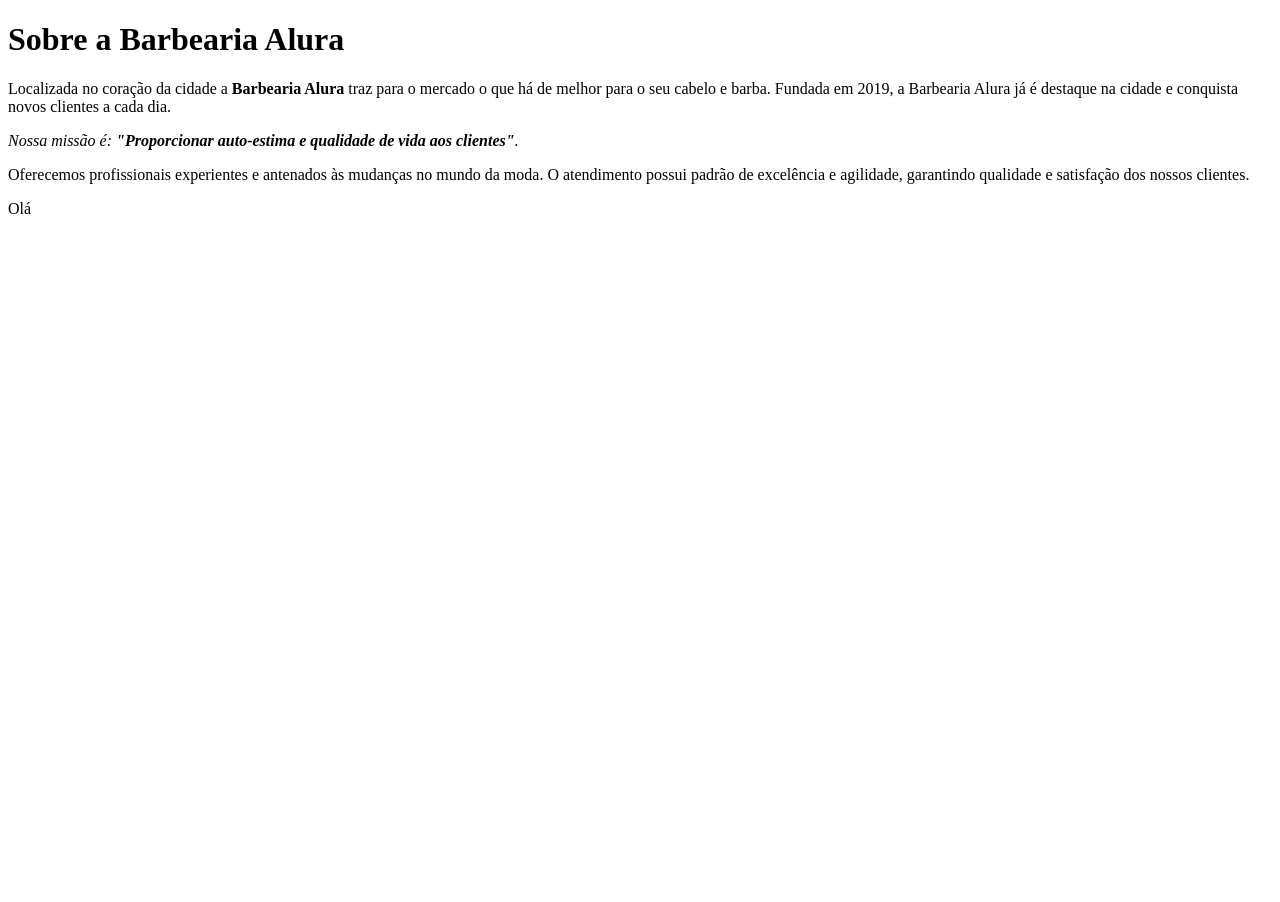
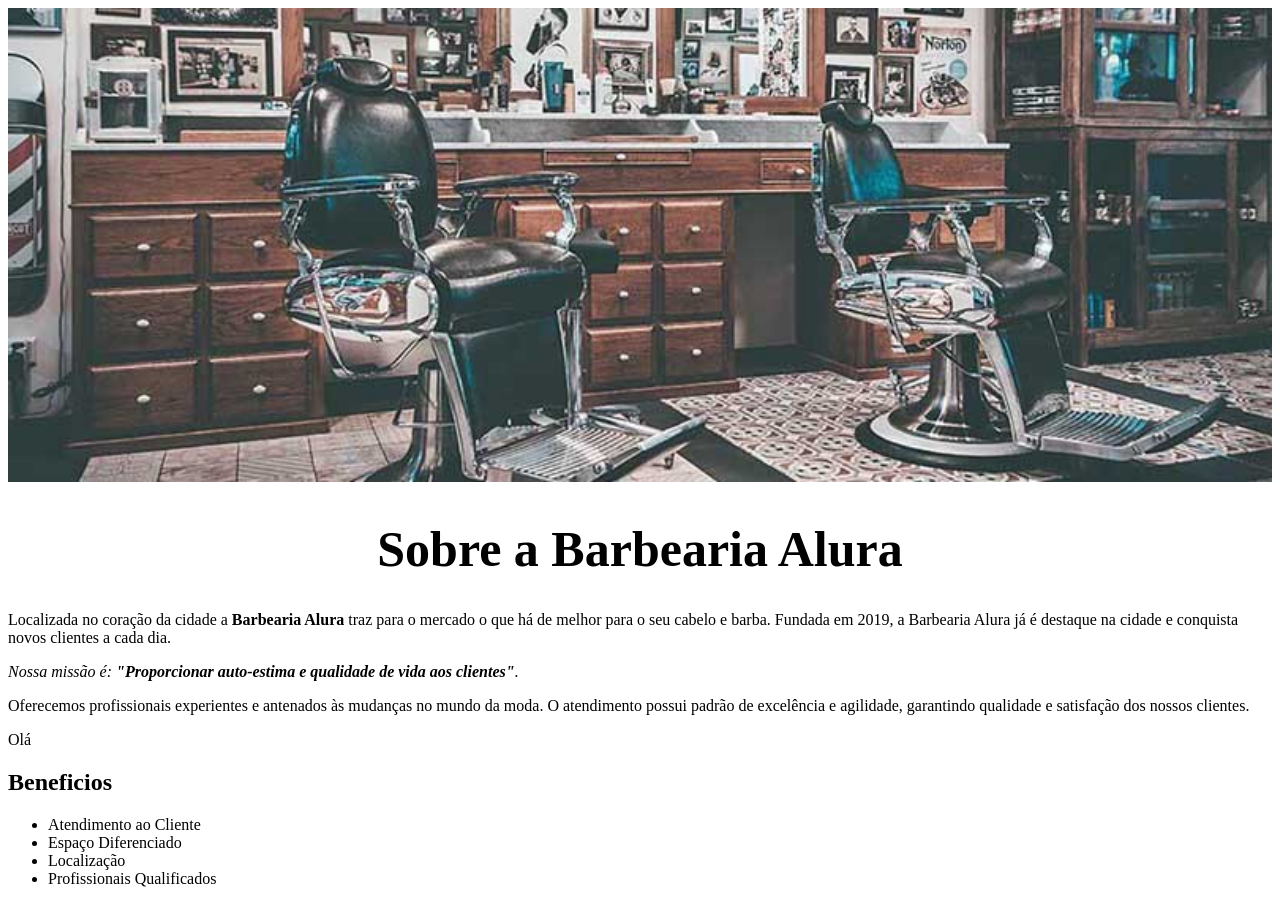
Before and after one commit to MatBorges/alura, a plain HTML site: page HTML5 e CSS3 parte 1/index.html in a window 1280 px wide. Shown: the top 902 px of the page. Before the commit the page ends 800 px from the top, so only its background shows below. Drawn offline with Linux system fonts and the light colour scheme.

Commit message:
finalizado primeiro modulo

```diff
--- a/HTML5 e CSS3 parte 1/css/styles.css
+++ b/HTML5 e CSS3 parte 1/css/styles.css
@@ -0,0 +1,8 @@
+#banner{
+    width: 100%;
+}
+
+h1{
+    text-align: center;
+    font-size: 50px;
+}
--- a/HTML5 e CSS3 parte 1/index.html
+++ b/HTML5 e CSS3 parte 1/index.html
@@ -8,6 +8,7 @@
     <link rel="stylesheet" href="css/styles.css">
 </head>
     <body>
+        <img id="banner" src="imagens/banner.jpg" alt="banner">
         <h1>Sobre a Barbearia Alura</h1>
         <p>
             Localizada no coração da cidade a <strong>Barbearia Alura</strong> traz para o mercado o que há de melhor para o seu cabelo e barba. Fundada em 2019, a Barbearia Alura
@@ -23,5 +24,13 @@
             e satisfação dos nossos clientes.
             <p>Olá</p>
         </p>
+        <h2>Beneficios</h2>
+        <ul>
+            <li>Atendimento ao Cliente</li>
+            <li>Espaço Diferenciado</li>
+            <li>Localização</li>
+            <li>Profissionais Qualificados</li>
+        </ul>
+        <img src="imagens/beneficios.jpg" alt="beneficios" class="imgBeneficios">
     </body>
 </html>
```
Also changed, not shown: HTML5 e CSS3 parte 1/imagens/banner.jpg (added), HTML5 e CSS3 parte 1/imagens/beneficios.jpg (added).
